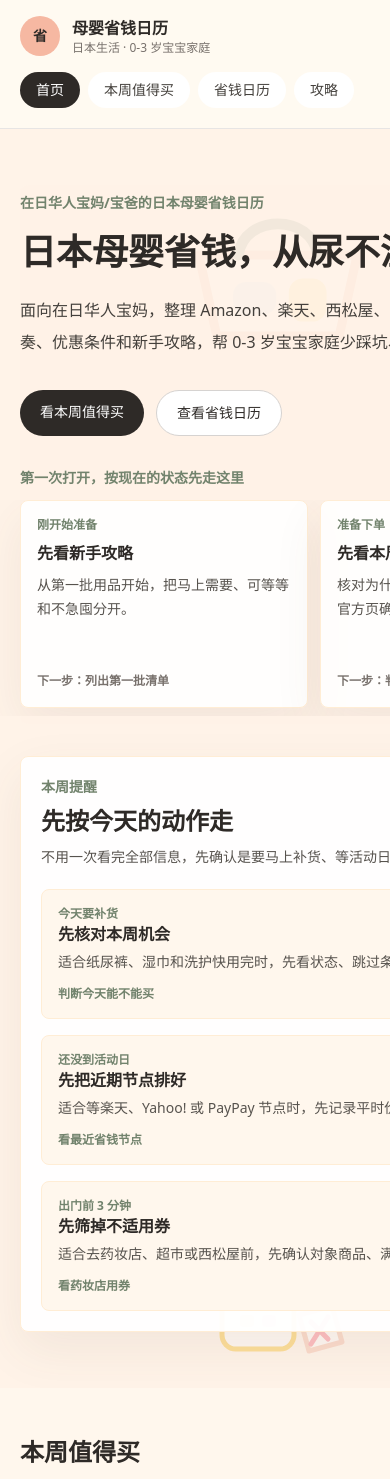
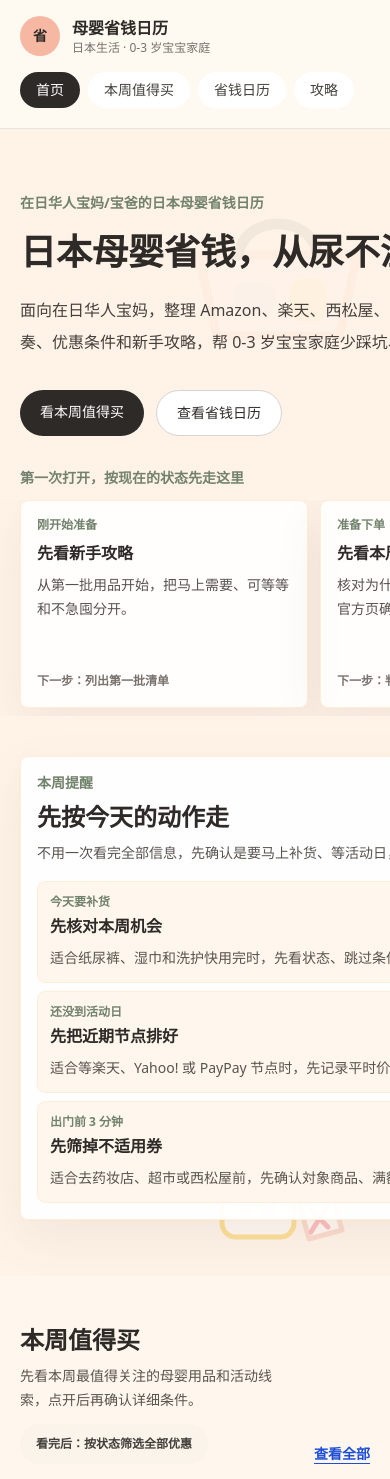
Before and after one commit to fengchuanli/mama-save-jp, a Next.js app: page / in a window 390 px wide. Shown: the top 1479 px of the page. Built offline with nearby package versions, Linux system fonts and the light colour scheme.

Commit message:
优化首页本周提醒移动端密度

```diff
--- a/pages/index.tsx
+++ b/pages/index.tsx
@@ -287,23 +287,30 @@ export default function Home({ deals, calendarEvents, paymentRebateEvents, guide
               </div>
             </div>
           </div>
-          <div className="rounded-lg border border-orange-100 bg-white/95 p-5 shadow-soft">
+          <div className="rounded-lg border border-orange-100 bg-white/95 p-4 shadow-soft sm:p-5">
             <p className="text-sm font-semibold text-tea">本周提醒</p>
             <h2 className="mt-2 text-2xl font-semibold text-ink">先按今天的动作走</h2>
             <p className="mt-2 text-sm leading-6 text-stone-600">
               不用一次看完全部信息，先确认是要马上补货、等活动日，还是出门前顺手核对。
             </p>
-            <div className="mt-5 space-y-4">
+            <div className="mt-4 space-y-2 sm:mt-5 sm:space-y-4">
               {weeklyReminderRoutes.map(({ label, title, description, href, action }) => (
                 <Link
                   key={title}
                   href={href}
-                  className="block rounded-lg border border-orange-100 bg-orange-50 p-4 transition hover:border-peach hover:bg-linen"
+                  className="grid gap-2 rounded-lg border border-orange-100 bg-orange-50 p-3 transition hover:border-peach hover:bg-linen sm:block sm:p-4"
                 >
-                  <p className="text-xs font-semibold text-tea">{label}</p>
-                  <p className="font-semibold text-ink">{title}</p>
-                  <p className="mt-1 text-sm leading-6 text-stone-600">{description}</p>
-                  <p className="mt-3 text-xs font-semibold text-tea">{action}</p>
+                  <div className="flex items-start justify-between gap-3">
+                    <div>
+                      <p className="text-xs font-semibold text-tea">{label}</p>
+                      <p className="mt-1 font-semibold leading-6 text-ink sm:mt-0">{title}</p>
+                    </div>
+                    <p className="shrink-0 rounded-full bg-white px-2.5 py-1 text-right text-xs font-semibold leading-5 text-tea sm:hidden">
+                      {action}
+                    </p>
+                  </div>
+                  <p className="text-sm leading-6 text-stone-600 sm:mt-1">{description}</p>
+                  <p className="hidden text-xs font-semibold text-tea sm:mt-3 sm:block">{action}</p>
                 </Link>
               ))}
             </div>
```
Also changed, not shown: 1 other file (tests, documents, lock files or other folders).
